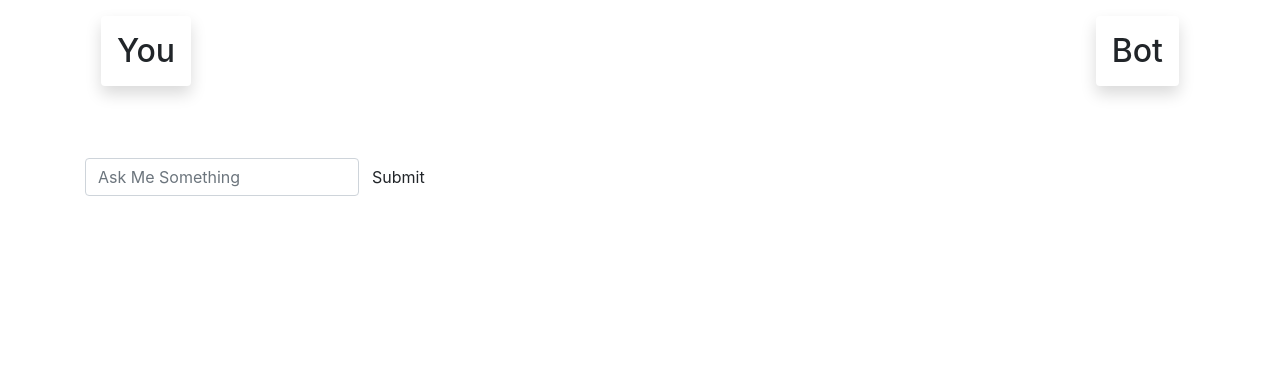
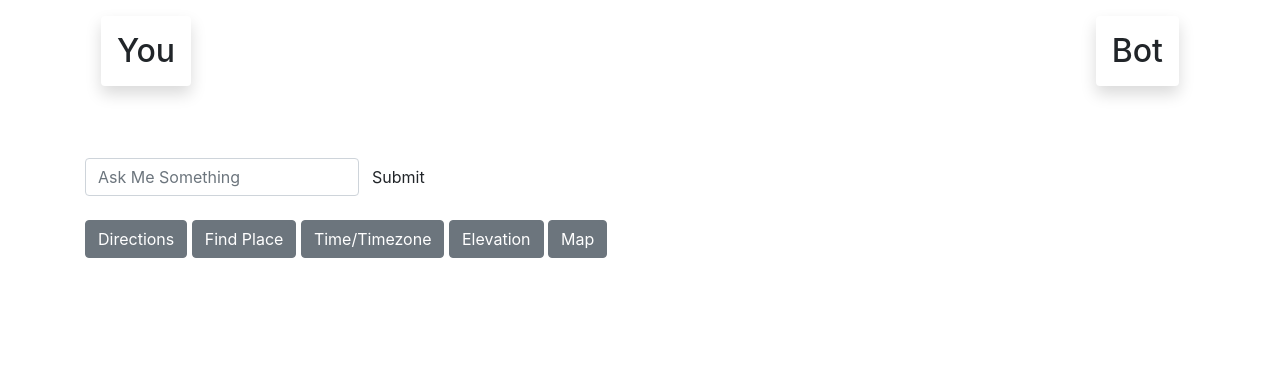
Before and after one commit to vishakha-lall/MapBot, a Flask app: template templates/index.html in a window 1280 px wide. Shown: the top 370 px of the page. Run offline with Flask 2, Linux system fonts and the light colour scheme; the template is opened without the code that fills it, so the values that code supplies are empty; parts of the project's set-up code (start-up, migrations or seed data) failed here and were passed over; some libraries are stand-ins or nearby versions.

Commit message:
Create supporting UI enhancements for suggestive questions #154 resolved (#159)
* corrected compared location

* added UI for suggestions

* handled suggestions

* horizontal buttons

```diff
--- /dev/null
+++ b/static/js/sugg_button.js
@@ -0,0 +1,104 @@
+function toggle_sugg(ele_id) {
+    var ele = document.getElementById(ele_id);
+    if (ele.style.display === "none") {
+        ele.style.display = "block";
+    } else {
+        ele.style.display = "none";
+    }
+}
+
+function get_data(form_elements) {
+    var form_data = [];
+    for (i = 0, len = form_elements.length; i < len; i++) {
+        form_data.push(form_elements.item(i).value);
+    }
+    return form_data;
+}
+
+function add_user_data(innerText) {
+    var rownode = document.createElement('div');
+    rownode.setAttribute('class', 'row justify-content-md-center');
+    var usernode = document.createElement("div");
+    usernode.setAttribute('class', 'col shadow-sm p-3 mb-1 text-left text-break');
+    usernode.innerText = innerText;
+    rownode.appendChild(usernode);
+    return rownode;
+}
+
+function add_bot_data(botText, rownode) {
+    var botnode = document.createElement("div");
+    botnode.setAttribute('class', 'col shadow-sm p-3 mb-1 text-right text-break');
+    botnode.innerText = botText;
+    rownode.appendChild(botnode);
+    document.getElementById("chats").appendChild(rownode);
+}
+
+function create_innerText(form_id, form_data) {
+    var innerText = "";
+    switch (form_id) {
+        case "form_directions":
+            origin = form_data[0];
+            destination = form_data[1];
+            innerText = "Origin: " + origin + "\nDestination: " + destination;
+            break;
+        case "form_geocoding":
+            geocoding_text = form_data[0];
+            innerText = "Location: " + geocoding_text;
+            break;
+        case "form_timezone":
+            tz_location_text = form_data[0];
+            tz_option = form_data[1];
+            innerText = "Location: " + tz_location_text + "\nOption: " + tz_option;
+            break;
+        case "form_elevation":
+            elev_location_text_1 = form_data[0];
+            elev_location_text_2 = form_data[1];
+            innerText = "Height of: " + elev_location_text_1 + "\nCompared to: " + elev_location_text_2;
+            break;
+        case "form_map":
+            map_location_text = form_data[0];
+            zoom = form_data[1];
+            size = form_data[2];
+            innerText = "Location: " + map_location_text + "\nZoom: " + zoom + "\nSize: " + size;
+            break;
+        default:
+            innerText = "ERROR";
+    }
+    return innerText;
+}
+
+$(function() {
+    $("[id^=form]:not(#form_usrInput)").on('submit', function(event) {
+        var that = this;
+        var form_id = this.id;
+        var form_data = get_data(this.elements);
+        var innerText = create_innerText(form_id, form_data);
+        var rownode = add_user_data(innerText);
+        $.ajax({
+                data: {
+                    id: form_id,
+                    eles: form_data,
+                },
+                type: 'POST',
+                url: '/suggestions',
+                beforeSend: function() {
+                    $("#loading-spinner").show();
+                },
+                success: function(data) {
+                    $("#loading-spinner").hide();
+                    that.reset();
+                }
+            })
+            .done(function(data) {
+                add_bot_data(data.botText, rownode);
+            });
+        document
+            .getElementById("form_usrInput")
+            .scrollIntoView({
+                block: "end",
+                behavior: "smooth",
+                inline: "nearest"
+            });
+        event.preventDefault();
+    });
+});
--- a/suggestive_chatbot.py
+++ b/suggestive_chatbot.py
@@ -56,7 +56,7 @@ def elevation_suggestion(location_text, location_comp_text=None):
         return None
     if location_comp_text:
         try:
-            location_comp_elev = googleMapsApiModule.elevation(location_text)
+            location_comp_elev = googleMapsApiModule.elevation(location_comp_text)
         except Exception as e:
             logging.debug(e)
             return None
--- a/templates/index.html
+++ b/templates/index.html
@@ -11,7 +11,9 @@
     <script src="https://ajax.googleapis.com/ajax/libs/jquery/3.4.1/jquery.min.js"></script>
     <script src="https://cdn.jsdelivr.net/npm/popper.js@1.16.0/dist/umd/popper.min.js" integrity="sha384-Q6E9RHvbIyZFJoft+2mJbHaEWldlvI9IOYy5n3zV9zzTtmI3UksdQRVvoxMfooAo" crossorigin="anonymous"></script>
     <script src="https://stackpath.bootstrapcdn.com/bootstrap/4.4.1/js/bootstrap.min.js" integrity="sha384-wfSDF2E50Y2D1uUdj0O3uMBJnjuUD4Ih7YwaYd1iqfktj0Uod8GCExl3Og8ifwB6" crossorigin="anonymous"></script>
+    <!-- JS Scripts -->
     <script type="text/javascript" src="static/js/user_input.js"></script>
+    <script type="text/javascript" src="static/js/sugg_button.js"></script>
 </head>
 
 <body>
@@ -38,11 +40,64 @@
         <form class="form-inline" id="form_usrInput">
             <div class="form-group">
                 <label class="sr-only" for="usrInput">Question</label>
-                <input type="text" class="form-control" id="usrInput" placeholder="Ask Me Something">
+                <input type="text" class="form-control" id="usrInput" placeholder="Ask Me Something" required>
                 <button type="submit" class="btn btn-default" id="submit_usrInput">Submit</button>
             </div>
         </form>
     </div>
+    <br>
+    <div class="container">
+        <button type="button" class="btn btn-secondary" onclick="toggle_sugg('directions')">Directions</button>
+        <div class="container" style="display:none" id="directions" aria-hidden="true">
+            <form class="form-inline" id="form_directions">
+                <div class="form-group">
+                    <input type="text" class="form-control" id="dir_origin" placeholder="Origin" required>
+                    <input type="text" class="form-control" id="dir_destination" placeholder="Destination" required>
+                    <button type="submit" class="btn btn-default" id="submit_directions">Submit</button>
+                </div>
+            </form>
+        </div>
+        <button type="button" class="btn btn-secondary" onclick="toggle_sugg('geocoding')">Find Place</button>
+        <div class="container" style="display:none" id="geocoding" aria-hidden="true">
+            <form class="form-inline" id="form_geocoding">
+                <div class="form-group">
+                    <input type="text" class="form-control" id="geocoding_text" placeholder="Location Name" required>
+                    <button type="submit" class="btn btn-default" id="submit_geocoding">Submit</button>
+                </div>
+            </form>
+        </div>
+        <button type="button" class="btn btn-secondary" onclick="toggle_sugg('timezone')">Time/Timezone</button>
+        <div class="container" style="display:none" id="timezone" aria-hidden="true">
+            <form class="form-inline" id="form_timezone">
+                <div class="form-group">
+                    <input type="text" class="form-control" id="tz_location_text" placeholder="Location Name" required>
+                    <input type="text" class="form-control" id="tz_option" placeholder="T/TZ Option (Default: T)">
+                    <button type="submit" class="btn btn-default" id="submit_timezone">Submit</button>
+                </div>
+            </form>
+        </div>
+        <button type="button" class="btn btn-secondary" onclick="toggle_sugg('elevation')">Elevation</button>
+        <div class="container" style="display:none" id="elevation" aria-hidden="true">
+            <form class="form-inline" id="form_elevation">
+                <div class="form-group">
+                    <input type="text" class="form-control" id="elev_location_text_1" placeholder="Location 1" required>
+                    <input type="text" class="form-control" id="elev_location_text_2" placeholder="Location 2 (Default: blank)">
+                    <button type="submit" class="btn btn-default" id="submit_elevation">Submit</button>
+                </div>
+            </form>
+        </div>
+        <button type="button" class="btn btn-secondary" onclick="toggle_sugg('map')">Map</button>
+        <div class="container" style="display:none" id="map" aria-hidden="true">
+            <form class="form-inline" id="form_map">
+                <div class="form-group">
+                    <input type="text" class="form-control" id="map_location_text" placeholder="Location Name" required>
+                    <input type="text" class="form-control" id="map_zoom" placeholder="Zoom (Default: 13)">
+                    <input type="text" class="form-control" id="map_size" placeholder="Size (Default: 600x350)">
+                    <button type="submit" class="btn btn-default" id="submit_map">Submit</button>
+                </div>
+            </form>
+        </div>
+    </div>
 </body>
 
 </html>
```
Also changed, not shown: webapp.py (+44 -0 lines).
